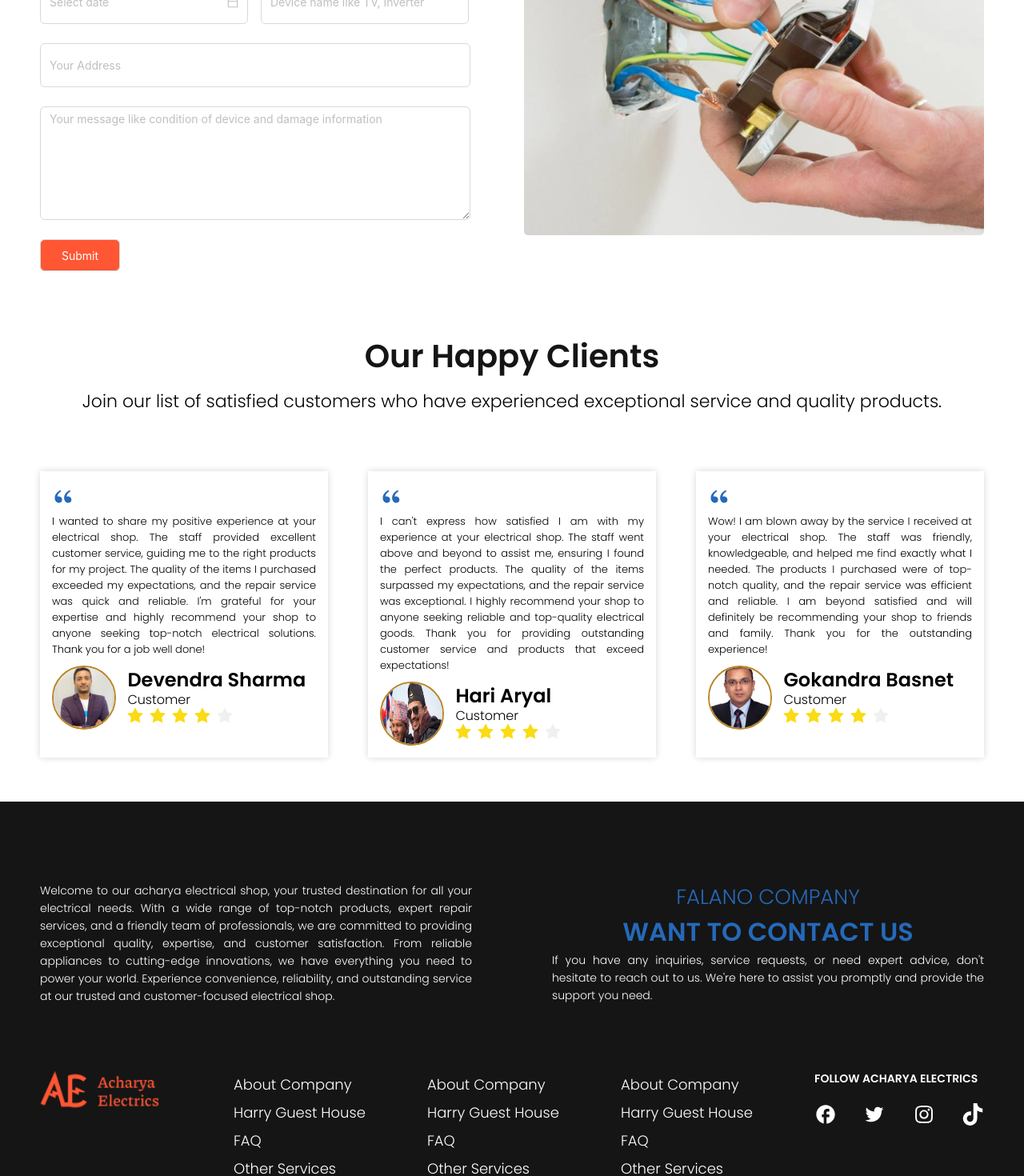
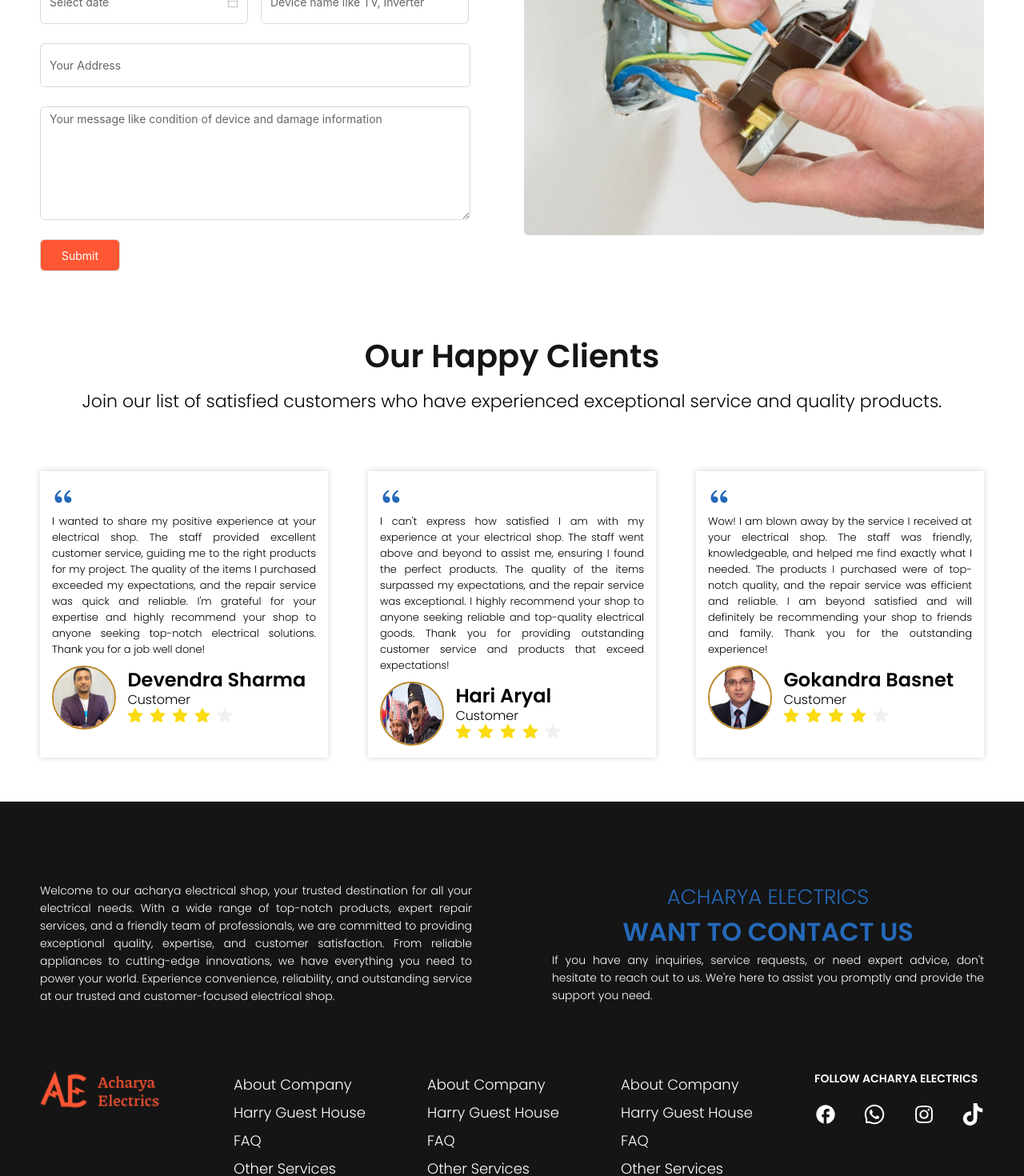
Before and after one commit to Sarin-Bhattarai/Acharya-electric-front, a React (Create React App) app: page / in a window 1280 px wide. Shown: the part 1880-3350 px from the top of the page at 80% size. Built offline with nearby package versions, Linux system fonts and the light colour scheme; no server answers.

Commit message:
feat(solving-error)

```diff
--- a/src/components/footer/Footer.jsx
+++ b/src/components/footer/Footer.jsx
@@ -3,7 +3,7 @@
 import { Link } from "react-router-dom";
 import { MdFacebook } from "react-icons/md";
 import { FaTiktok } from "react-icons/fa";
-import { AiOutlineTwitter, AiOutlineInstagram } from "react-icons/ai";
+import { AiOutlineWhatsApp, AiOutlineInstagram } from "react-icons/ai";
 import Logo from "../../resources/images/group.png";
 
 const Footer = () => {
@@ -26,7 +26,7 @@
               </p>
             </div>
             <div className="falano">
-              <h2>FALANO COMPANY</h2>
+              <h2>ACHARYA ELECTRICS</h2>
               <h1>WANT TO CONTACT US</h1>
               <p>
                 If you have any inquiries, service requests, or need expert
@@ -115,10 +115,10 @@
             <div>
               <h5>FOLLOW ACHARYA ELECTRICS</h5>
               <div className="flex topMargin">
-                <MdFacebook size={28} />
-                <AiOutlineTwitter size={28} />
-                <AiOutlineInstagram size={28} />
-                <FaTiktok size={28} />
+                <MdFacebook className="ii-c" size={28} />
+                <AiOutlineWhatsApp className="ii-c" size={28} />
+                <AiOutlineInstagram className="ii-c" size={28} />
+                <FaTiktok className="ii-c" size={28} />
               </div>
             </div>
           </div>
--- a/src/components/footer/footer.css
+++ b/src/components/footer/footer.css
@@ -58,3 +58,7 @@
 .fs-grid h5 {
   font-size: 14px;
 }
+
+.ii-c {
+  cursor: pointer;
+}
--- a/src/index.css
+++ b/src/index.css
@@ -88,6 +88,14 @@
 
 .iconImage img {
   width: 50px;
+}
+
+.ant-input::placeholder {
+  color: #666666 !important;
+}
+
+.ant-picker-input input::placeholder {
+  color: #666666 !important;
 }
 
 /* --------------Loader--------------  */
```
